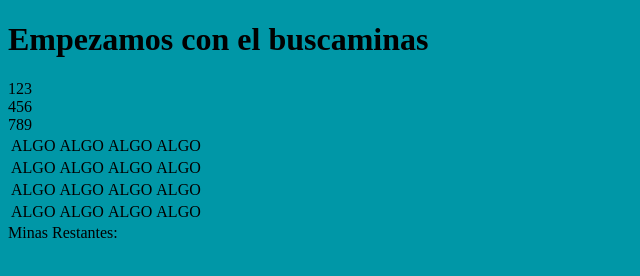
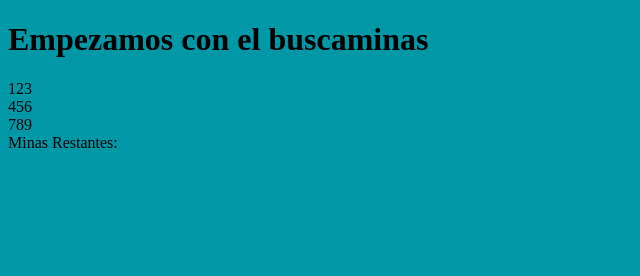
Before and after one commit to ibarzabal-jm/Buscaminas, a plain HTML site: page index.html in a window 1280 px wide. Shown: the whole page, without its empty margins (0-640 px from the left). Drawn offline with Linux system fonts and the light colour scheme.

Commit message:
Delete Tablero Prueba

```diff
--- a/index.html
+++ b/index.html
@@ -17,37 +17,7 @@
 
             <div id="tablero"></div>
 
-            <!--Me creo un tablero de prueba-->
-            <div>
-                <table>
-                    <tbody>
-                        <tr>
-                            <td>ALGO</td>
-                            <td>ALGO</td>
-                            <td>ALGO</td>
-                            <td>ALGO</td>
-                        </tr>
-                        <tr>
-                            <td>ALGO</td>
-                            <td>ALGO</td>
-                            <td>ALGO</td>
-                            <td>ALGO</td>
-                        </tr>
-                        <tr>
-                            <td>ALGO</td>
-                            <td>ALGO</td>
-                            <td>ALGO</td>
-                            <td>ALGO</td>
-                        </tr>
-                        <tr>
-                            <td>ALGO</td>
-                            <td>ALGO</td>
-                            <td>ALGO</td>
-                            <td>ALGO</td>
-                        </tr>
-                    </tbody>
-                </table>
-            </div>
+
 
             <div>Minas Restantes:</div>
         </div>
```
